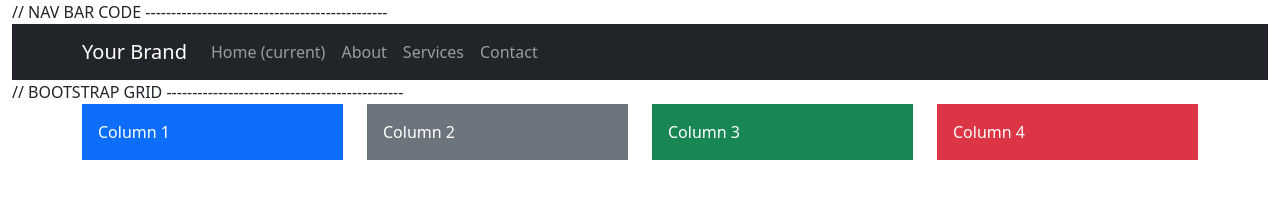
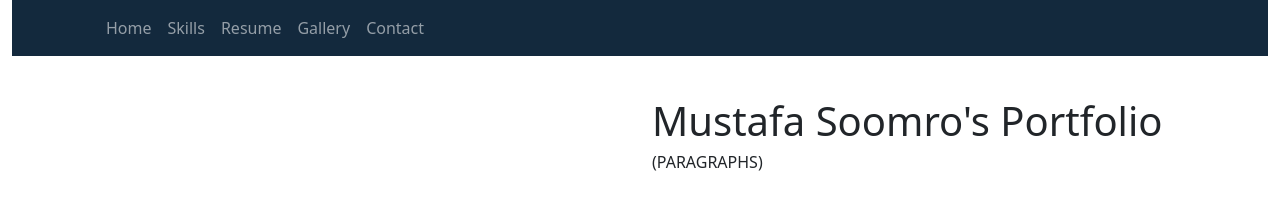
Before and after one commit to mustafa-soomro/Senior-Year-Portfolio, a plain HTML site: page index.html in a window 1280 px wide. Drawn offline with nearby package versions, Linux system fonts and the light colour scheme.

Commit message:
Reworked rows/coloumns set up for about me section

```diff
--- a/index.html
+++ b/index.html
@@ -17,23 +17,25 @@
 
 <div class="container-fluid">
 
-    // NAV BAR CODE -----------------------------------------------
-    <nav class="navbar navbar-expand-lg navbar-dark bg-dark sticky-top">
+    <nav class="navbar navbar-expand-lg navbar-dark sticky-top">
         <div class="container">
-          <a class="navbar-brand" href="#">Your Brand</a>
+          <a class="navbar-brand" href="#"><img src=""></a>
           <button class="navbar-toggler" type="button" data-toggle="collapse" data-target="#navbarNav" aria-controls="navbarNav" aria-expanded="false" aria-label="Toggle navigation">
             <span class="navbar-toggler-icon"></span>
           </button>
           <div class="collapse navbar-collapse" id="navbarNav">
             <ul class="navbar-nav ml-auto">
               <li class="nav-item active">
-                <a class="nav-link" href="#">Home <span class="sr-only">(current)</span></a>
+                <a class="nav-link" href="#">Home</a>
               </li>
               <li class="nav-item">
-                <a class="nav-link" href="#">About</a>
+                <a class="nav-link" href="#">Skills</a>
               </li>
               <li class="nav-item">
-                <a class="nav-link" href="#">Services</a>
+                <a class="nav-link" href="#">Resume</a>
+              </li>
+              <li class="nav-item">
+                <a class="nav-link" href="#">Gallery</a>
               </li>
               <li class="nav-item">
                 <a class="nav-link" href="#">Contact</a>
@@ -43,22 +45,24 @@
         </div>
       </nav>
 
+      <div class="horizontal-line"></div>
 
 
-    // BOOTSTRAP GRID ----------------------------------------------
-    <div class="container">
+
+      <div class="container">
         <div class="row">
-          <div class="col-sm-6 col-md-4 col-lg-3">
-            <div class="bg-primary text-white p-3">Column 1</div>
+          <div class="col-md-6">
+            <!-- Content for the first column -->
+            <div>
+             <img src="">
+            </div>
           </div>
-          <div class="col-sm-6 col-md-4 col-lg-3">
-            <div class="bg-secondary text-white p-3">Column 2</div>
-          </div>
-          <div class="col-sm-6 col-md-4 col-lg-3">
-            <div class="bg-success text-white p-3">Column 3</div>
-          </div>
-          <div class="col-sm-6 col-md-4 col-lg-3">
-            <div class="bg-danger text-white p-3">Column 4</div>
+          <div class="col-md-6">
+            <!-- Content for the second column -->
+            <div>
+              <h1>Mustafa Soomro's Portfolio</h1>
+              <h6>(PARAGRAPHS)</h6>
+            </div>
           </div>
         </div>
       </div>
--- a/style.css
+++ b/style.css
@@ -0,0 +1,17 @@
+.body {
+    background-color: #006494;
+}
+
+.sticky-top {
+    position: -webkit-sticky;
+    position: sticky;
+    top: 0;
+    z-index: 1020; /* Ensure it's above other content */
+    background-color: #13293D;
+    text-align: left;
+}
+
+.horizontal-line {
+    border-top: 1px solid white; /* Adjust the thickness as needed */
+    margin: 20px 0; /* Adjust the margin as needed */
+}
```
